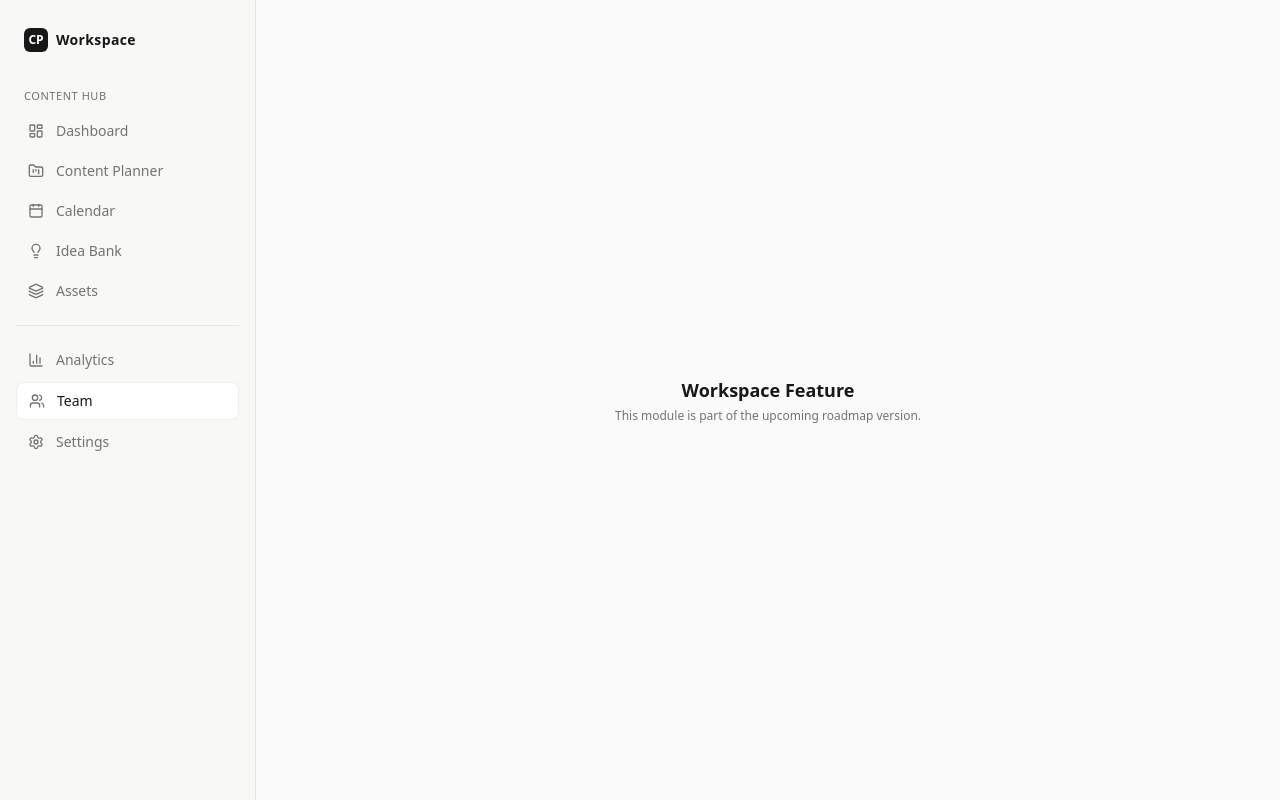
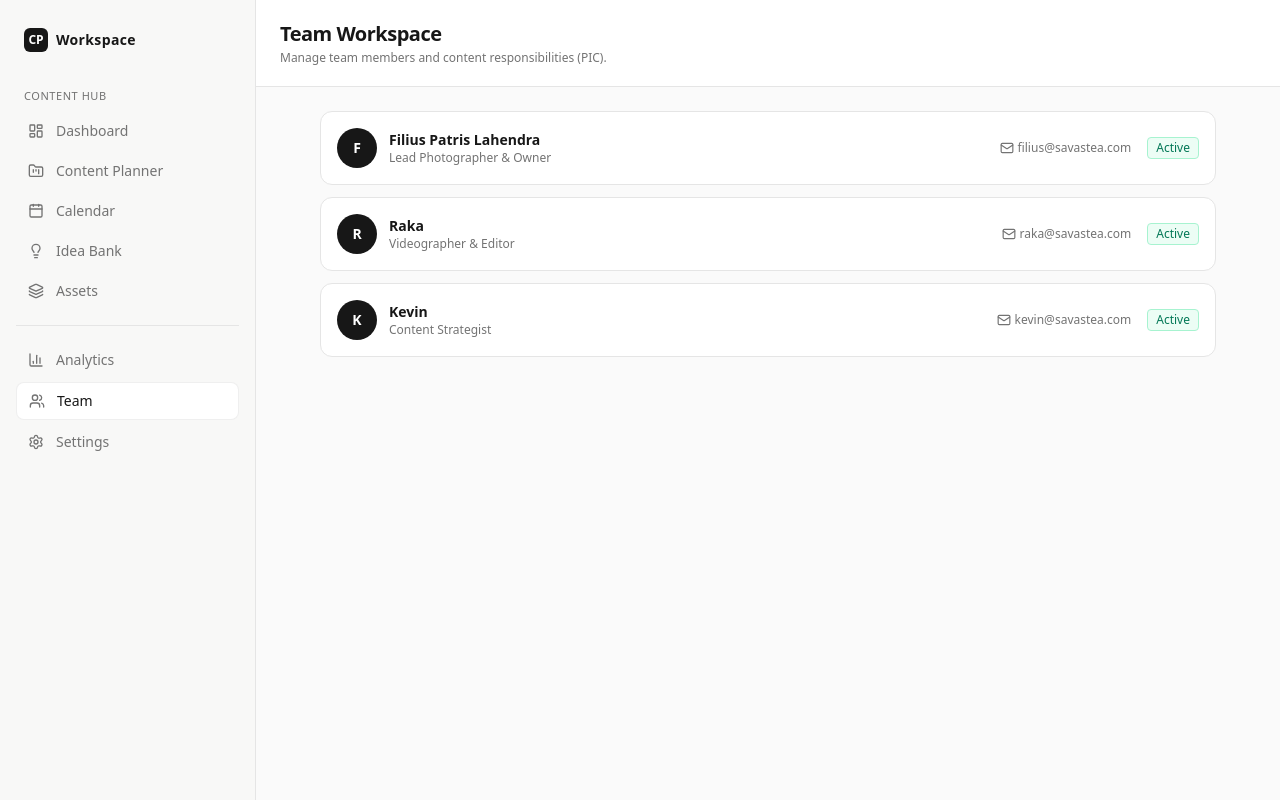
Before and after one commit to usickartwork/content-hub, a Next.js app: page /team in a window 1280 px wide. Built offline with nearby package versions, Linux system fonts and the light colour scheme.

Commit message:
Update page.tsx

```diff
--- a/app/team/page.tsx
+++ b/app/team/page.tsx
@@ -1,14 +1,46 @@
 'use client';
+
 import { Sidebar } from '@/components/sidebar';
+import { Users, Mail } from 'lucide-react';
 
-export default function PlaceholderPage() {
+export default function TeamPage() {
+  const members = [
+    { name: 'Filius Patris Lahendra', role: 'Lead Photographer & Owner', email: 'filius@savastea.com', status: 'Active' },
+    { name: 'Raka', role: 'Videographer & Editor', email: 'raka@savastea.com', status: 'Active' },
+    { name: 'Kevin', role: 'Content Strategist', email: 'kevin@savastea.com', status: 'Active' },
+  ];
+
   return (
     <div className="flex h-screen bg-[#F8F8F7] text-[#171717] font-sans">
       <Sidebar />
-      <main className="flex-1 p-8 bg-[#FAFAFA] flex items-center justify-center">
-        <div className="text-center">
-          <h1 className="text-lg font-semibold">Workspace Feature</h1>
-          <p className="text-xs text-[#737373] mt-1">This module is part of the upcoming roadmap version.</p>
+      <main className="flex-1 flex flex-col h-screen overflow-hidden">
+        <header className="px-6 py-5 bg-white border-b border-[#E5E5E5] flex justify-between items-center">
+          <div>
+            <h1 className="text-xl font-semibold tracking-tight">Team Workspace</h1>
+            <p className="text-xs text-[#737373] mt-0.5">Manage team members and content responsibilities (PIC).</p>
+          </div>
+        </header>
+
+        <div className="flex-1 p-6 bg-[#FAFAFA] overflow-y-auto">
+          <div className="max-w-4xl mx-auto space-y-3">
+            {members.map((m, idx) => (
+              <div key={idx} className="bg-white p-4 rounded-xl border border-[#E5E5E5] shadow-xs flex items-center justify-between">
+                <div className="flex items-center gap-3">
+                  <div className="w-10 h-10 rounded-full bg-[#171717] text-white flex items-center justify-center font-semibold text-sm">
+                    {m.name.charAt(0)}
+                  </div>
+                  <div>
+                    <h4 className="text-sm font-semibold text-[#171717]">{m.name}</h4>
+                    <p className="text-xs text-[#737373]">{m.role}</p>
+                  </div>
+                </div>
+                <div className="flex items-center gap-4 text-xs text-[#737373]">
+                  <span className="flex items-center gap-1"><Mail className="w-3.5 h-3.5" /> {m.email}</span>
+                  <span className="px-2 py-0.5 bg-emerald-50 text-emerald-700 rounded border border-emerald-200 font-medium">{m.status}</span>
+                </div>
+              </div>
+            ))}
+          </div>
         </div>
       </main>
     </div>
```
